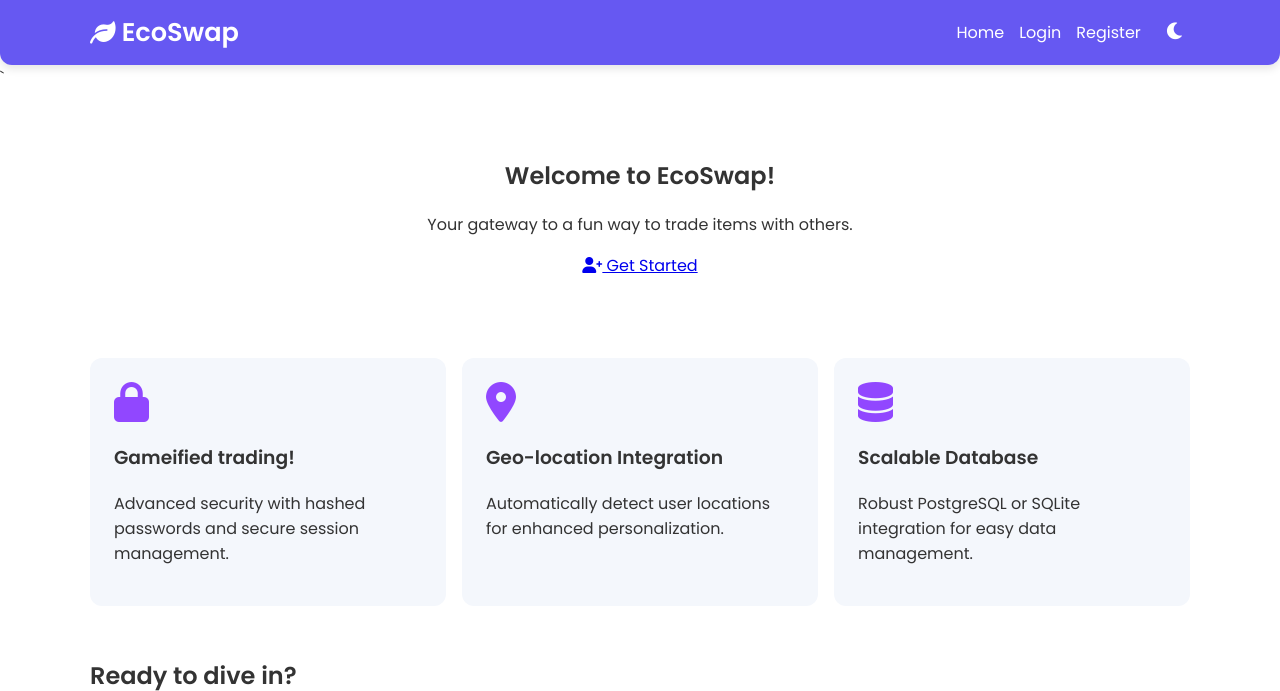
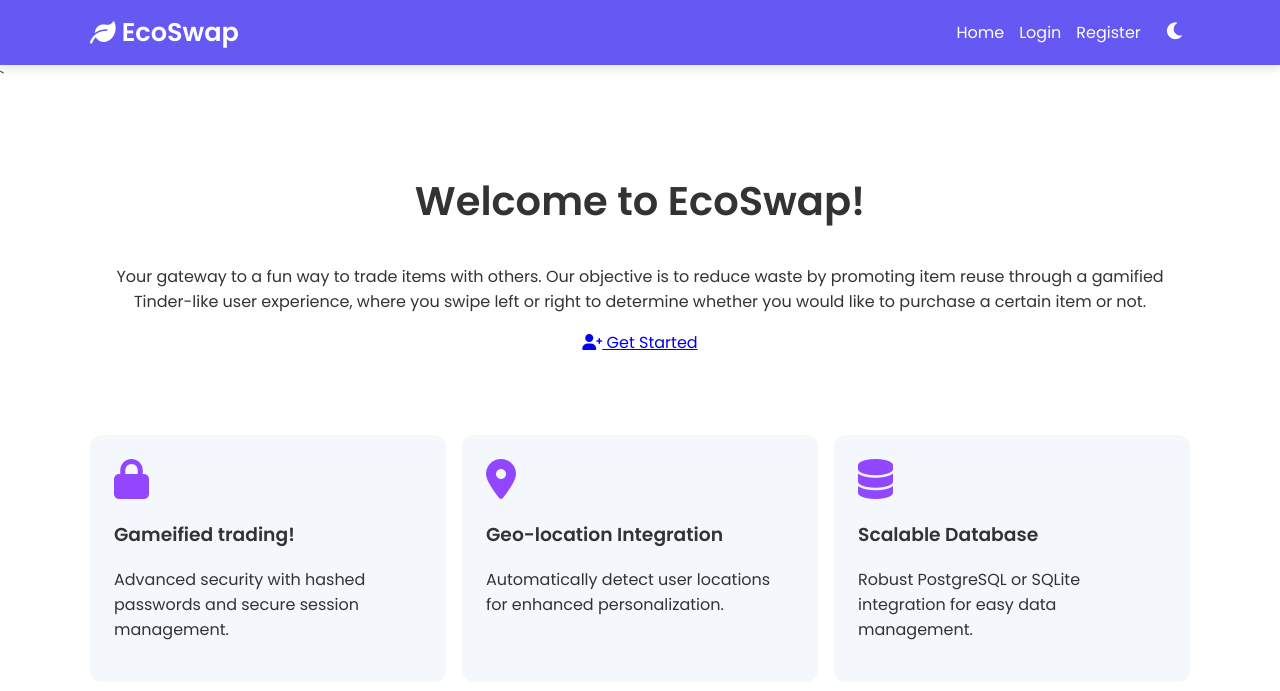
Before and after one commit to csontidpa21/GrizzHacks2025, a Flask app: page / in a window 1280 px wide. Shown: the top 691 px of the page. Run offline with Flask 3, Linux system fonts and the light colour scheme.

Commit message:
Added text and fixed styeing for home page

```diff
--- a/app/static/css/styles.css
+++ b/app/static/css/styles.css
@@ -33,7 +33,6 @@ body {
     background-color: var(--primary);
     color: #fff;
     padding: 0.8rem 0;
-    border-radius: 0 0 12px 12px;
     box-shadow: 0 4px 8px rgba(0,0,0,0.1);
 }
 
@@ -82,6 +81,10 @@ body {
 .hero {
     text-align: center;
     padding: 3rem 0;
+}
+
+.hero h1 {
+    font-size: 40px;
 }
 
 .features {
--- a/app/templates/index.html
+++ b/app/templates/index.html
@@ -6,7 +6,7 @@
 <!-- Hero Section -->
 <section class="hero">
     <h1>Welcome to EcoSwap!</h1>
-    <p>Your gateway to a fun way to trade items with others.</p>
+    <p>Your gateway to a fun way to trade items with others. Our objective is to reduce waste by promoting item reuse through a gamified Tinder-like user experience, where you swipe left or right to determine whether you would like to purchase a certain item or not.</p>
     {% if not current_user.is_authenticated %}
         <a href="{{ url_for('auth.register') }}" class="btn-hero"><i class="fa-solid fa-user-plus"></i> Get Started</a>
     {% endif %}
```
